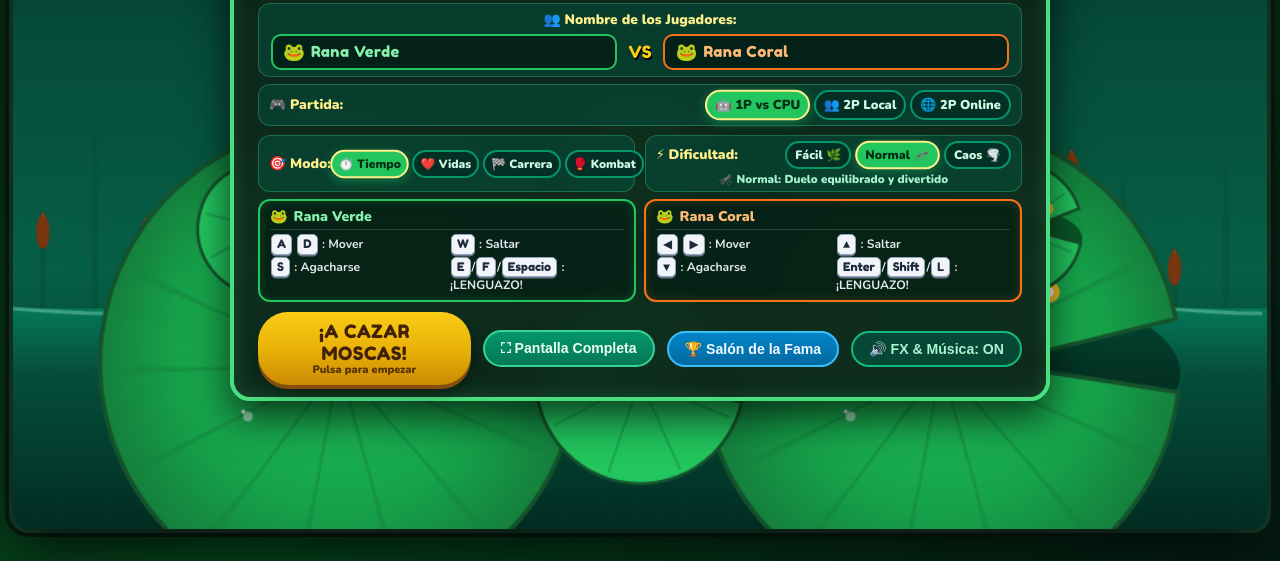
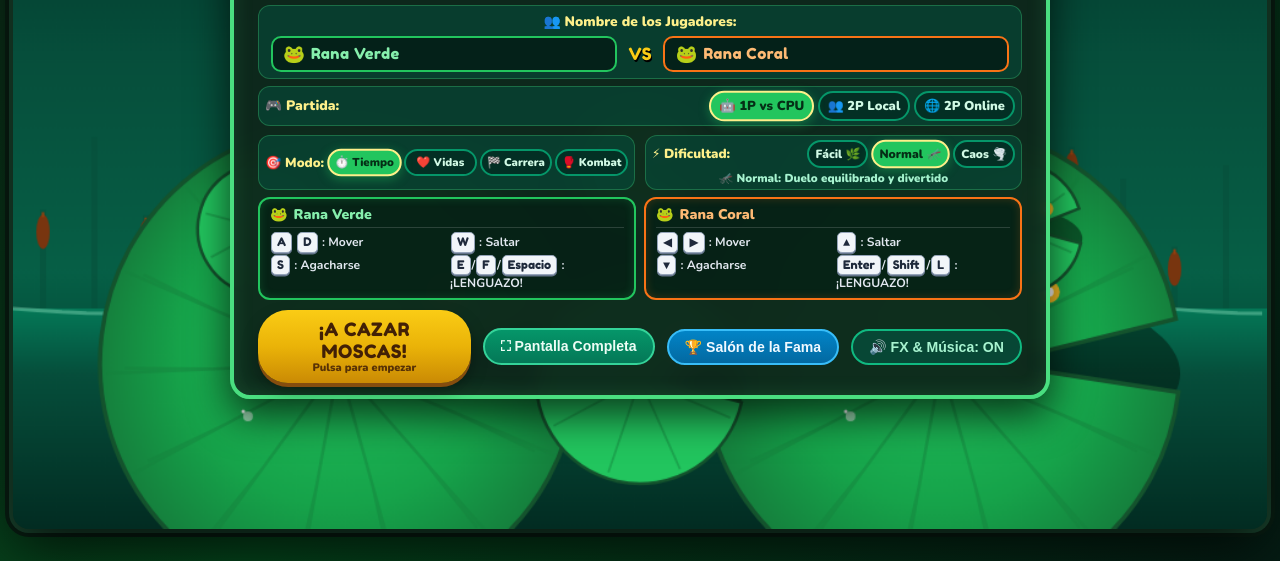
Before and after one commit to isaacbarnuevo/crazy-frogs, a website: page index.html in a window 1280 px wide. Shown: the part 239-800 px from the top of the page. Drawn offline with nearby package versions, Linux system fonts and the light colour scheme.

Commit message:
fix(ui): flexbox adaptable con flex:1 en botones de modo para garantizar que Kombat no se desborde nunca

```diff
--- a/style.css
+++ b/style.css
@@ -160,7 +160,7 @@ body.fullscreen-active .game-container {
 }
 
 .setting-group.compact {
-  padding: 5px 10px;
+  padding: 4px 6px;
 }
 
 .setting-group.diff-group {
@@ -174,25 +174,41 @@ body.fullscreen-active .game-container {
   align-items: center;
   justify-content: space-between;
   width: 100%;
-  gap: 6px;
+  gap: 4px;
+}
+
+.mode-group {
+  padding: 4px 6px;
+}
+
+.mode-group .setting-label,
+.diff-group .setting-label {
+  font-size: 0.82rem;
+  margin-right: 4px;
 }
 
 .mode-group .pill-selector {
+  display: flex;
+  flex: 1;
+  gap: 3px;
+  justify-content: space-between;
+}
+
+.mode-group .pill-btn {
+  flex: 1;
+  min-width: 0;
+  padding: 4px 2px;
+  font-size: 0.70rem;
+  text-align: center;
+}
+
+.diff-group .pill-selector {
   gap: 4px;
 }
 
-.mode-group .pill-btn {
+.diff-group .pill-btn {
   padding: 4px 6px;
   font-size: 0.74rem;
-}
-
-.diff-group .pill-selector {
-  gap: 5px;
-}
-
-.diff-group .pill-btn {
-  padding: 4px 8px;
-  font-size: 0.76rem;
 }
 
 .setting-label {
```
Also changed, not shown: 1 other file.
